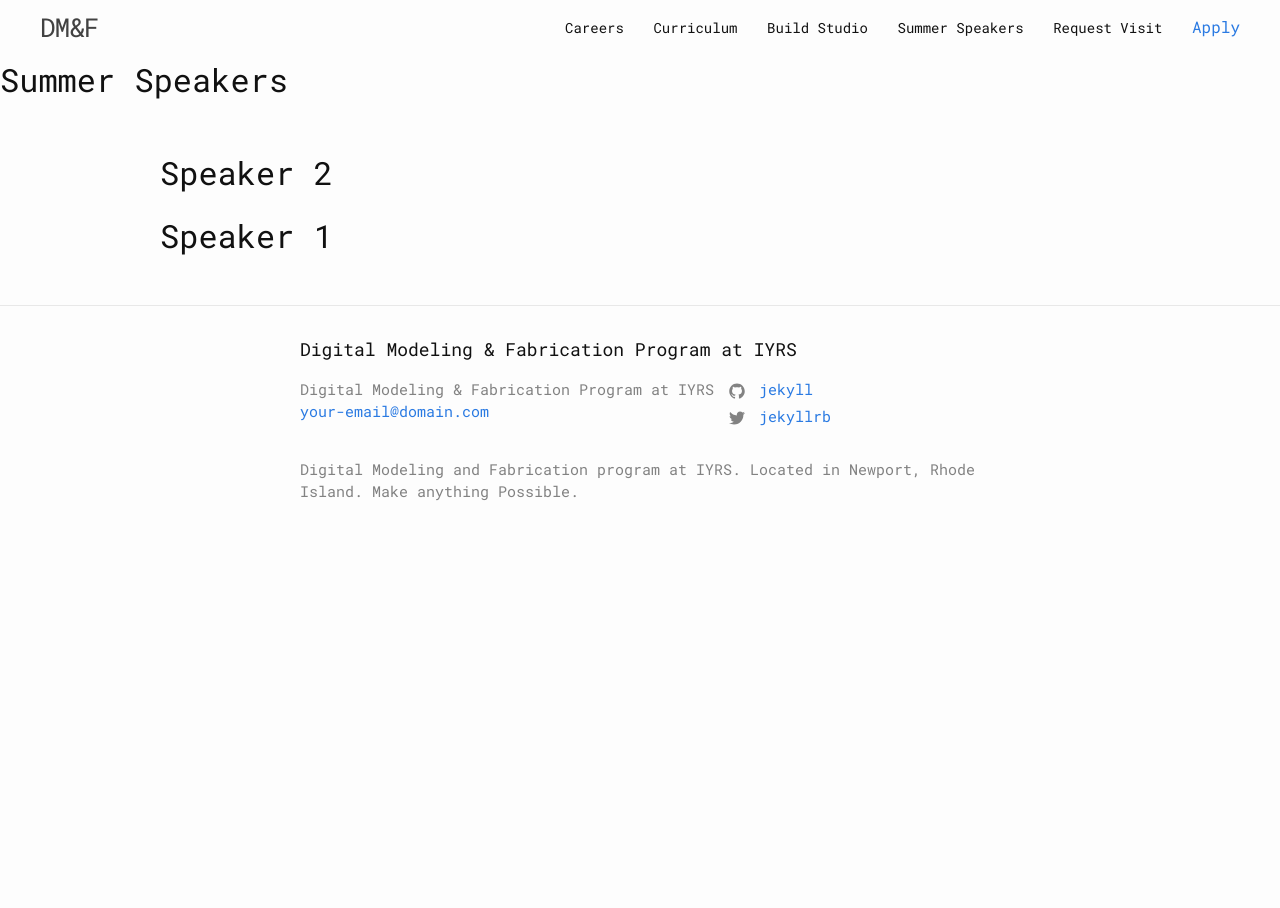
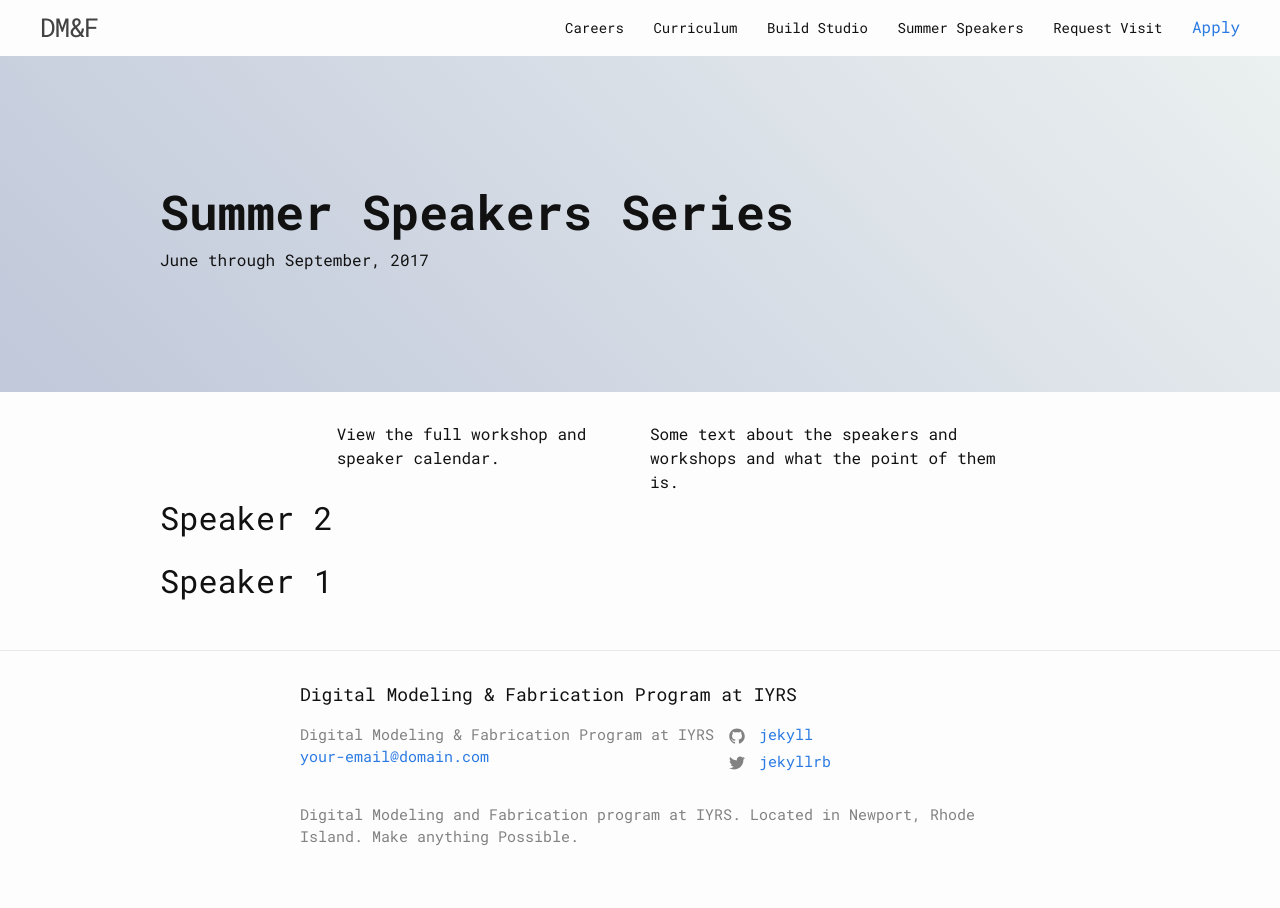
Before and after one commit to jplus-co/iyrs-microsite, a Jekyll site: the page built from summer-speakers.md, in a window 1280 px wide. Built offline with Jekyll 4.4.1, drawn with Linux system fonts in a browser that asks for light colours.

Commit message:
Worked on scaffolding & styles for sub-pages. Primarily summer speakers

```diff
--- /dev/null
+++ b/_includes/page-hero.html
@@ -0,0 +1,8 @@
+<div class="page-hero">
+  <div class="grid-container">
+    <div class="page-hero__title-container">
+      <div class="page-hero__title">{{ page.title }}</div>
+      <div class="page-hero_subtitle">{{ page.subtitle }}</div>
+    </div>
+  </div>
+</div>
--- a/_layouts/page.html
+++ b/_layouts/page.html
@@ -2,9 +2,7 @@
 layout: default
 ---
 
-  <header class="page-header">
-    <h1 class="page-title">{{ page.title | escape }}</h1>
-  </header>
+{% include page-hero.html %}
 
   <div class="page-content">
     {{ content }}
--- a/_sass/minima.scss
+++ b/_sass/minima.scss
@@ -12,6 +12,7 @@ $base-line-height: 1.5 !default;
 
 $spacing-unit:     30px !default;
 
+// Colors
 $text-color:       #111 !default;
 $background-color: #fdfdfd !default;
 $brand-color:      #2a7ae2 !default;
@@ -19,6 +20,8 @@ $brand-color:      #2a7ae2 !default;
 $grey-color:       #828282 !default;
 $grey-color-light: lighten($grey-color, 40%) !default;
 $grey-color-dark:  darken($grey-color, 25%) !default;
+
+$hero-bg-gradient: linear-gradient(-134deg, #EBF0F0 0%, #C0C8DA 100%);
 
 // Width of the content area
 $content-width:    800px !default;
@@ -86,5 +89,6 @@ $tablet: (
   "minima/layout",
   "minima/syntax-highlighting",
   "minima/home",
-  "minima/page"
+  "minima/page",
+  "minima/summer-speakers"
 ;
--- a/_sass/minima/home.sass
+++ b/_sass/minima/home.sass
@@ -1,5 +1,5 @@
 .hero
-  background-image: linear-gradient(-225deg, #E9E7E7 0%, #F7F6F6 100%)
+  background-image: $hero-bg-gradient
   height: auto
   width: 100%
   z-index: 0
--- a/_sass/minima/page.sass
+++ b/_sass/minima/page.sass
@@ -1 +1,14 @@
-.page-title
+.page-hero
+  width: 100%
+  background-image: $hero-bg-gradient
+
+.page-hero__title-container
+  padding: 120px 0
+
+.page-hero__title
+  +grid-container(6)
+  +font-face($h2-family, $h2-weight, $h2-size)
+
+.page-hero__subtitle
+  +grid-container(6)
+  +font-face($h3-family, $h3-weight, $h3-size)
--- /dev/null
+++ b/_sass/minima/summer-speakers.sass
@@ -0,0 +1,8 @@
+.info-container
+  & > div:nth-child(1)
+    +grid-media($desktop)
+      +grid-column(4)
+      +grid-push(2)
+  &> div:nth-child(2)
+    +grid-media($desktop)
+      +grid-column(5)
--- a/summer-speakers.md
+++ b/summer-speakers.md
@@ -1,9 +1,16 @@
 ---
 layout: page
-title: Summer Speakers
+title: Summer Speakers Series
 link-name: Summer Speakers
 permalink: /summer-speakers/
+subtitle: June through September, 2017
 ---
+
+
+<div class="info-container grid-container">
+  <div>View the full workshop and speaker calendar.</div>
+  <div>Some text about the speakers and workshops and what the point of them is.</div>
+</div>
 
 {% for post in site.categories.speakers %}
 
```
